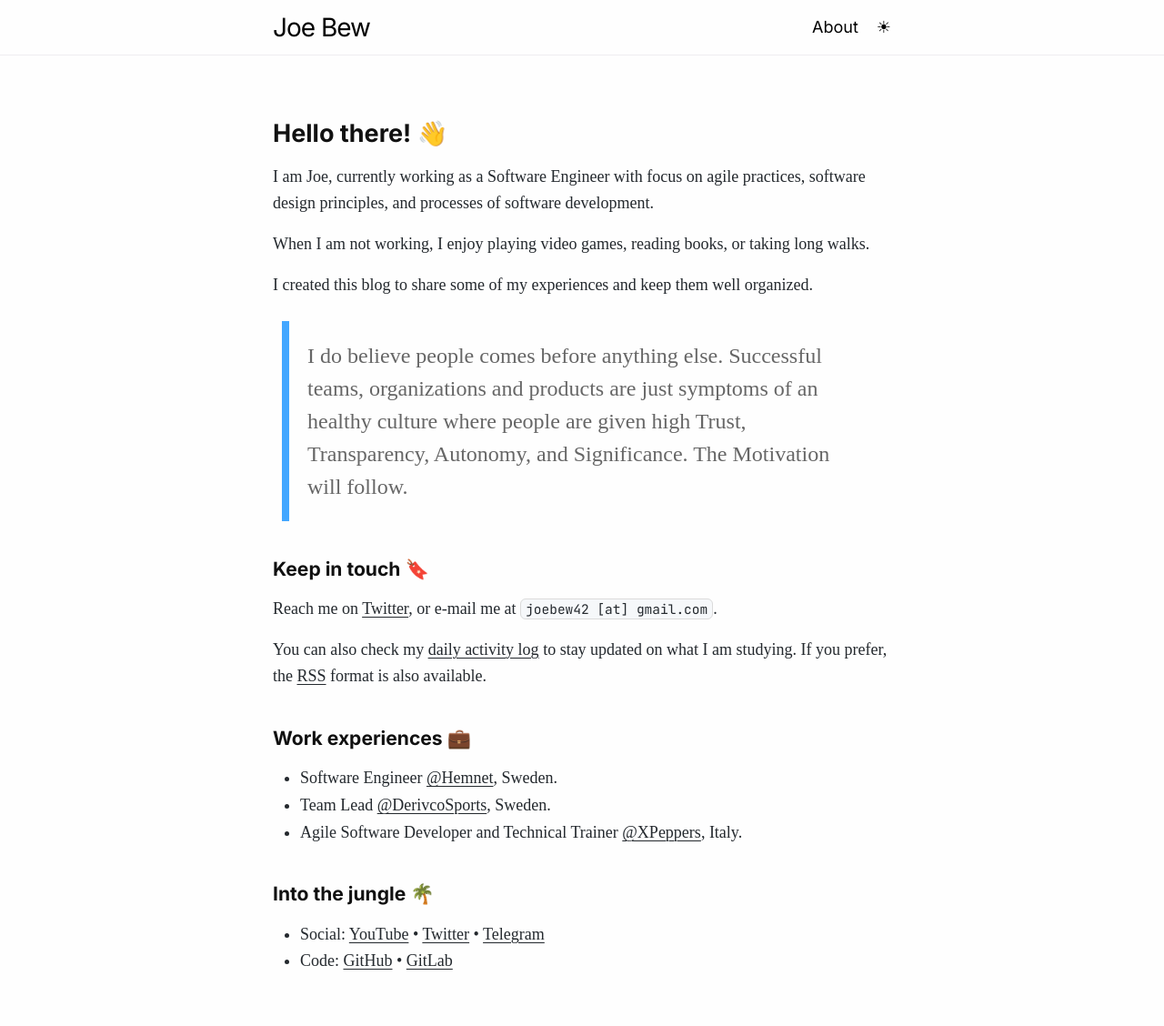
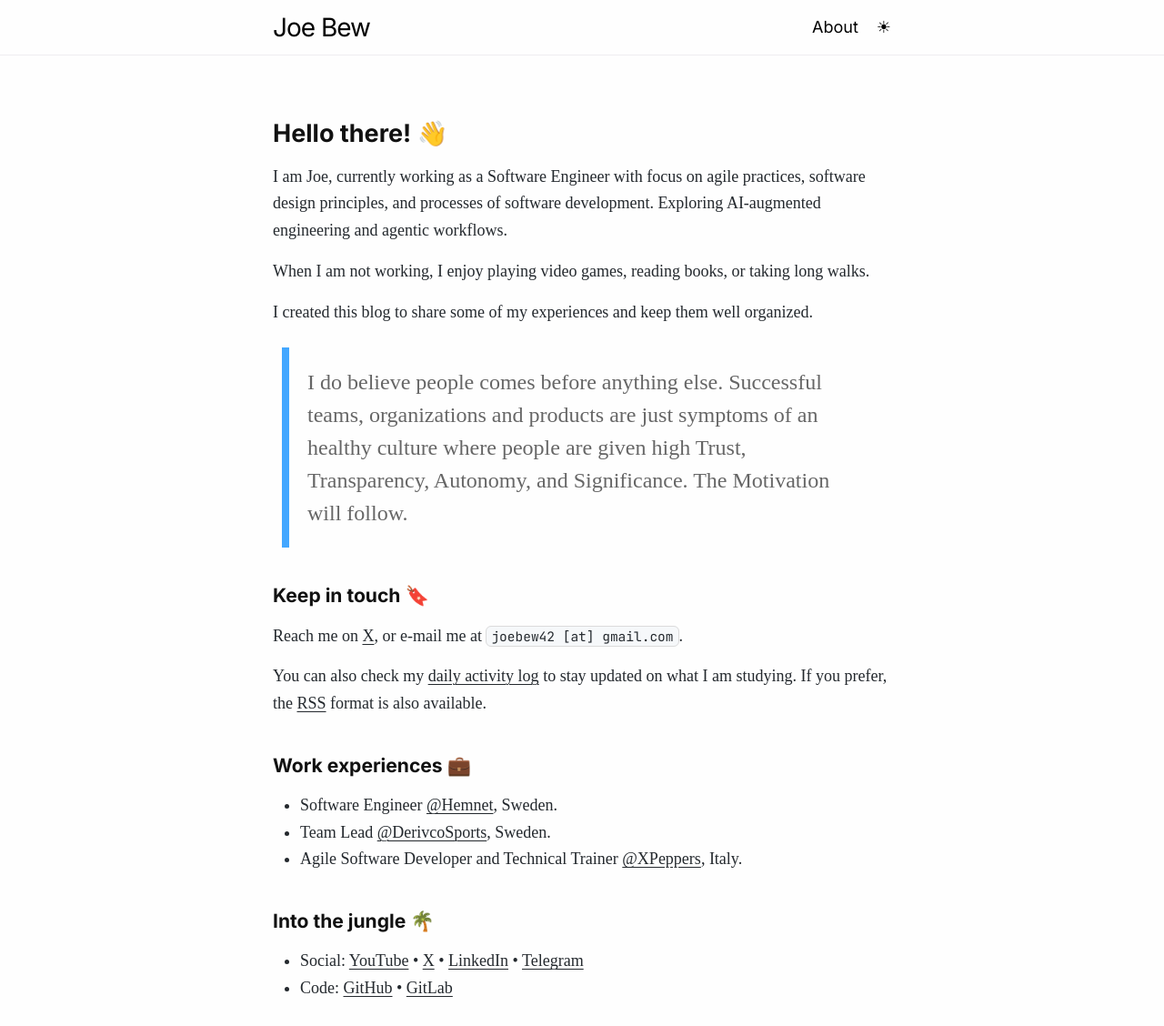
Before and after one commit to joebew42/joebew42.github.io, a Jekyll site: the page built from about.md, in a window 1280 px wide and 1262 px high, cut to the strip 0-1128 px from the top of the window. Shown: the whole strip at 91% size. Built offline with Jekyll 4.4.1, drawn with Linux system fonts in a browser that asks for light colours; emoji names are drawn with the system emoji font; some web fonts are replaced.

Commit message:
feat: refresh the about page introduction and social links

```diff
--- a/about.md
+++ b/about.md
@@ -6,7 +6,7 @@ permalink: /about/
 
 # Hello there! :wave:
 
-I am Joe, currently working as a Software Engineer with focus on agile practices, software design principles, and processes of software development.
+I am Joe, currently working as a Software Engineer with focus on agile practices, software design principles, and processes of software development. Exploring AI-augmented engineering and agentic workflows.
 
 When I am not working, I enjoy playing video games, reading books, or taking long walks.
 
@@ -16,7 +16,7 @@ I created this blog to share some of my experiences and keep them well organized
 
 ### Keep in touch :bookmark:
 
-Reach me on [Twitter](https://twitter.com/joebew42), or e-mail me at `joebew42 [at] gmail.com`.
+Reach me on [X](https://x.com/joebew42), or e-mail me at `joebew42 [at] gmail.com`.
 
 You can also check my [daily activity log](http://joebew42.github.io/events.xml) to stay updated on what I am studying. If you prefer, the [RSS](https://daily2rss.herokuapp.com/rss/?url=http://joebew42.github.io/events) format is also available.
 
@@ -28,5 +28,5 @@ You can also check my [daily activity log](http://joebew42.github.io/events.xml)
 
 ### Into the jungle :palm_tree:
 
-- Social: [YouTube](https://www.youtube.com/channel/UCEt-X-5yZ86SYTNDbSQgVAQ) • [Twitter](https://twitter.com/joebew42) • [Telegram](https://t.me/joebew42)
+- Social: [YouTube](https://www.youtube.com/channel/UCEt-X-5yZ86SYTNDbSQgVAQ) • [X](https://x.com/joebew42) • [LinkedIn](https://www.linkedin.com/in/joebew42/) • [Telegram](https://t.me/joebew42)
 - Code: [GitHub](https://github.com/joebew42) • [GitLab](https://gitlab.com/joebew42)
```
